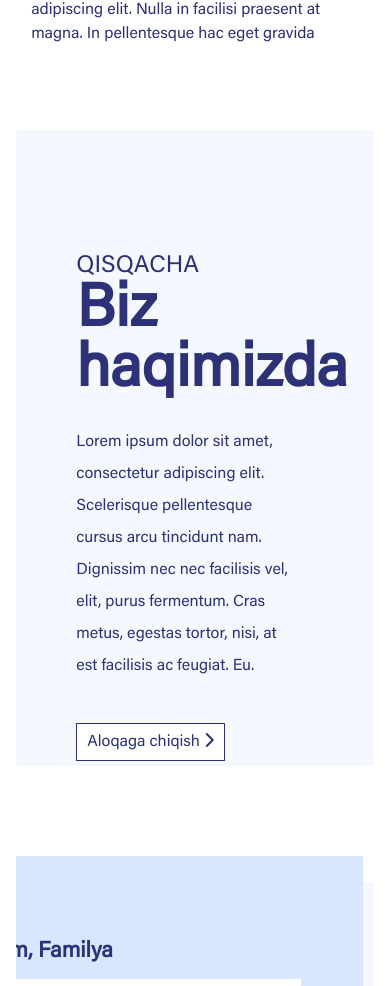
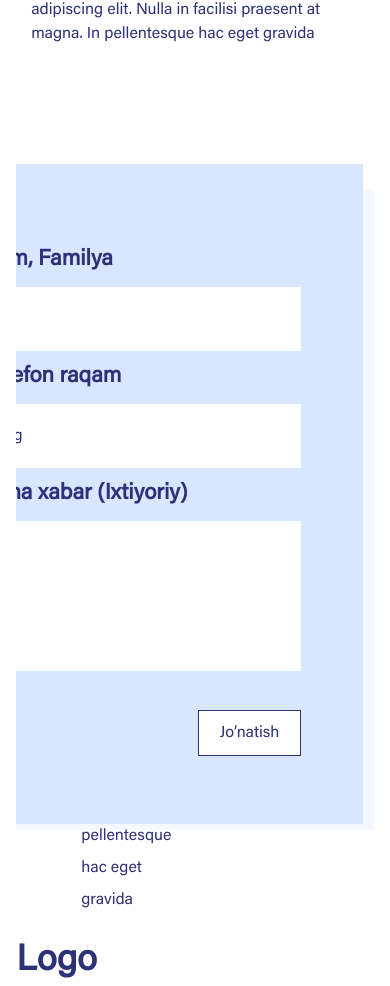
Before and after one commit to hakimov-dev/truck-service-landing, a Vue app: page / in a window 390 px wide. Shown: the part 1736-2722 px from the top of the page. Built offline with nearby package versions, Linux system fonts and the light colour scheme.

Commit message:
Added class for mobile design.

```diff
--- a/src/components/About/index.vue
+++ b/src/components/About/index.vue
@@ -1,5 +1,6 @@
 <template>
-    <div class="reveal container flex justify-between items-center" id="about">
+  <div class="md:block hidden">
+        <div class="reveal container flex justify-between items-center" id="about">
          <div class="content1">
            <img class="content-1" src="@/assets/img/content-2.1.png" alt="">
            <img class="content-2" src="@/assets/img/content-2.2.png" alt="">
@@ -14,6 +15,7 @@
            <a href="#contact" class="main-btn">Aloqaga chiqish <i class="fas fa-chevron-right"></i></a>
          </div>
     </div>
+  </div>
 </template>
 
 <script>
```
